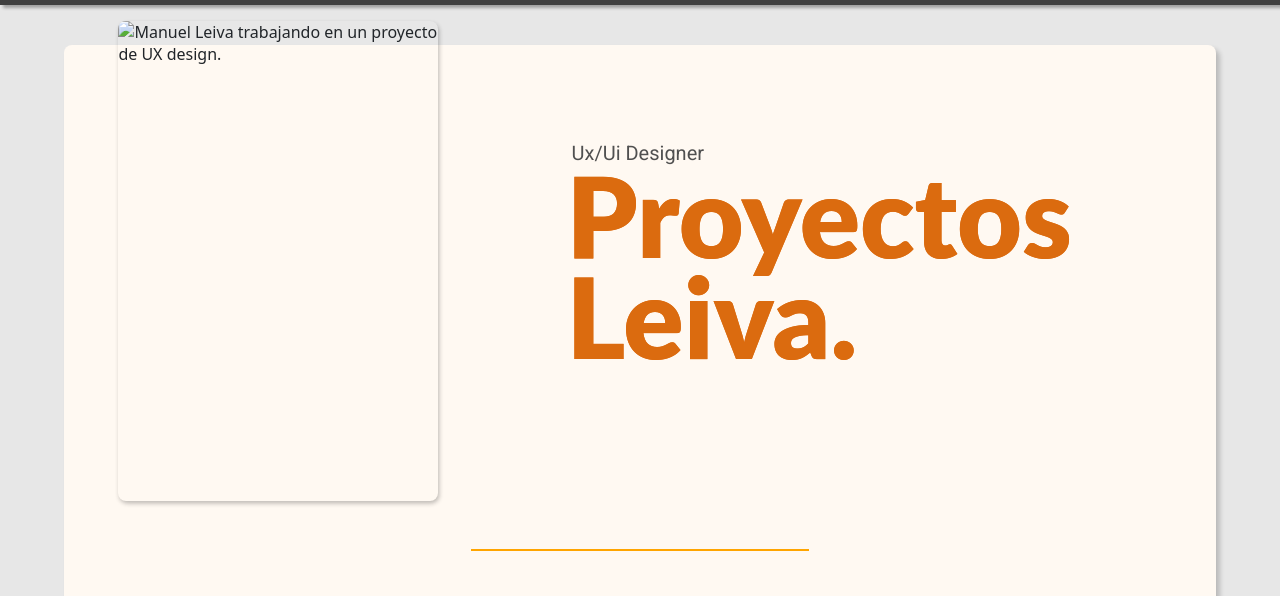
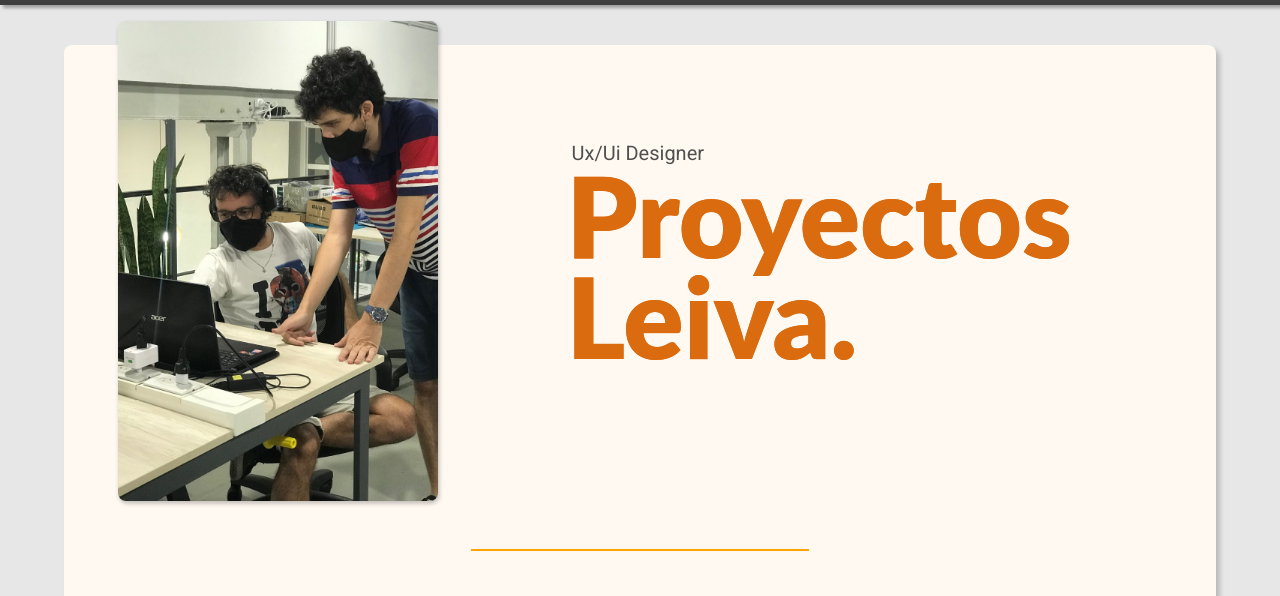
Before and after one commit to ManuLeiva91/Portfolio, a plain HTML site: page paginas/proyectos.html in a window 1280 px wide. Shown: the part 75-671 px from the top of the page. Drawn offline with Linux system fonts and the light colour scheme; the site is published under a folder, as on GitHub Pages, so addresses that start at the root find nothing.

Commit message:
Main V1.1.1 w/o pmg projects

```diff
--- a/paginas/proyectos.html
+++ b/paginas/proyectos.html
@@ -47,7 +47,7 @@
         <section class="page__top">
 
             <div class="page__top__image__container">
-                <img class="page__top__image__container__content" src="/multimedia/coaching.jpg" alt="Manuel Leiva trabajando en un proyecto de UX design.">
+                <img class="page__top__image__container__content" src="../multimedia/coaching.jpg" alt="Manuel Leiva trabajando en un proyecto de UX design.">
             </div>
 
             <div class="page__rz">
```
